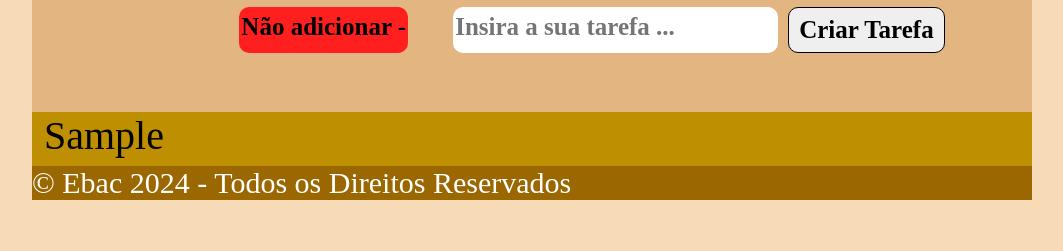
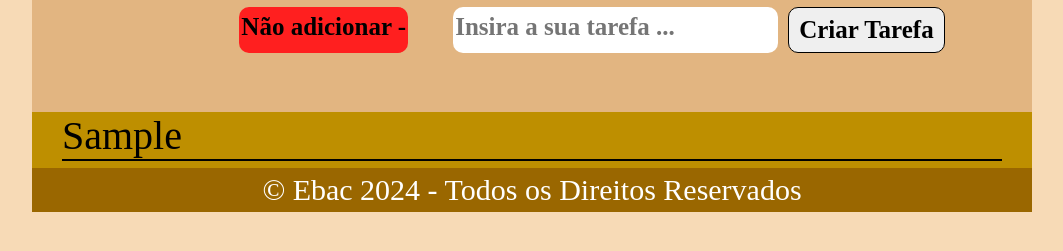
Before and after one commit to Mestre-Dos-Magoss/Lista_de_Tarefas, a plain HTML site: page index.html in a window 1280 px wide. Both pictures are taken after typing "Sample" into the empty fields and a click on the button "Criar Tarefa". Shown: the part 107-358 px from the top of the page, without its empty margins (108-1171 px from the left). Drawn offline with nearby package versions, Linux system fonts and the light colour scheme; a web font is replaced by a local one.

Commit message:
Algumas pequenas e mudanças visuais

```diff
--- a/main.css
+++ b/main.css
@@ -127,7 +127,8 @@ ul li{
     display:flex;
     font-size:40px;
     list-style:none;
-    margin: 7px 12px;
+    margin: 7px 30px;
+    border-bottom:2px solid black;
 }
 
  .tarefaFinalizada{
@@ -140,9 +141,10 @@ ul li{
 
 .foiClicado{
     text-decoration:line-through;
+    color:rgb(134, 30, 30);
 }
 
-.check{
+/* .check{
     height:30px;
     margin: 0 8px;
     display:none;
@@ -150,10 +152,12 @@ ul li{
 
 .checkin{
     display:block;
-}
+} */
 
 footer >p{
     background-color:rgb(154, 103, 0);
     color:#fff;
     font-size:30px;
+    padding:5px 0;
+    text-align:center;
 }
--- a/main.js
+++ b/main.js
@@ -15,7 +15,7 @@ let geradorDeId=0;
 
   if($('#input-tarefa').val()){
     geradorDeId++;
-      const inputTarefaNaLinha = $(`<li><img src="Imagens/tarefaFinalizada.png" alt="logo de tarefa finalizada" class="check"/><label for="${geradorDeId}" id="${$(geradorDeId)}" class="babalu"><p>${mostraNaPagina.innerHtml = $('#input-tarefa').val()}</p></label></li>`);
+      const inputTarefaNaLinha = $(`<li><label for="${geradorDeId}" id="${$(geradorDeId)}" class="babalu"><p>${mostraNaPagina.innerHtml = $('#input-tarefa').val()}</p></label></li>`);
 
   inputTarefaNaLinha.appendTo('ul');
   $('#input-tarefa').val('');
```
